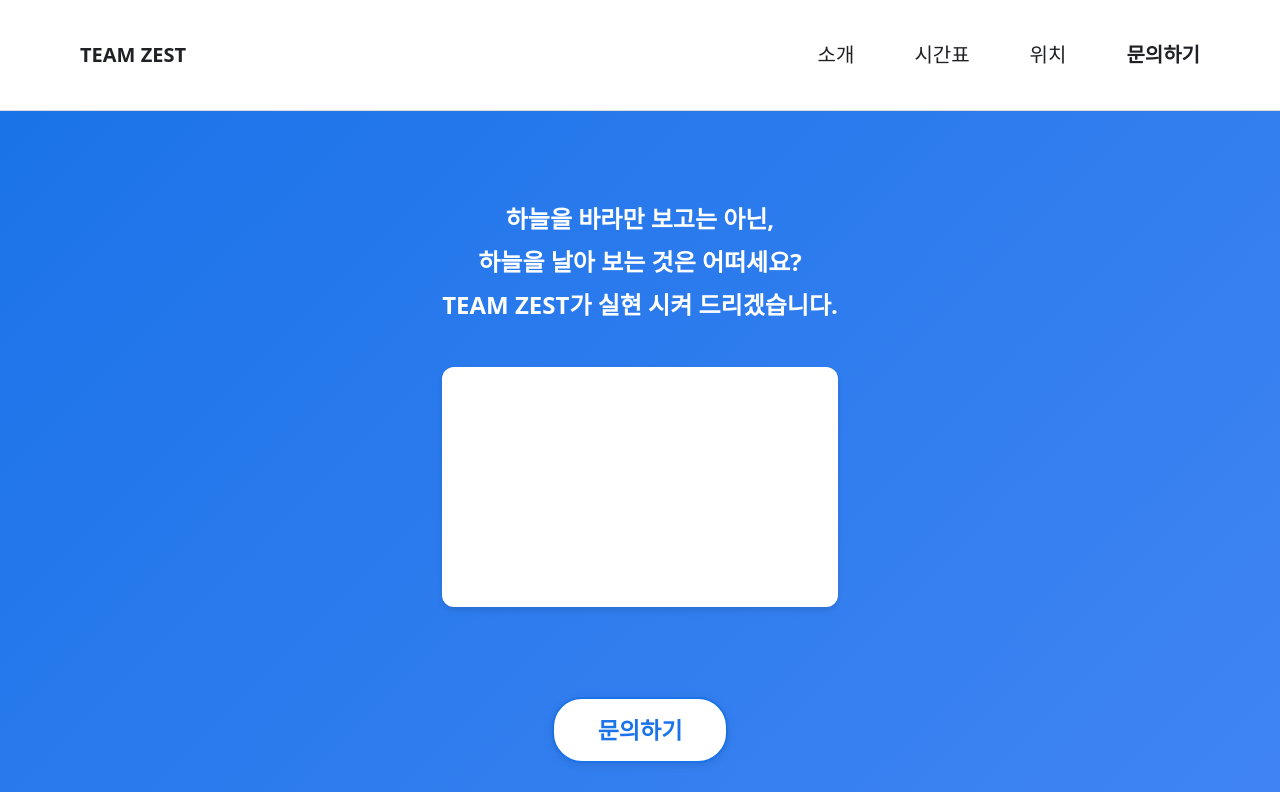
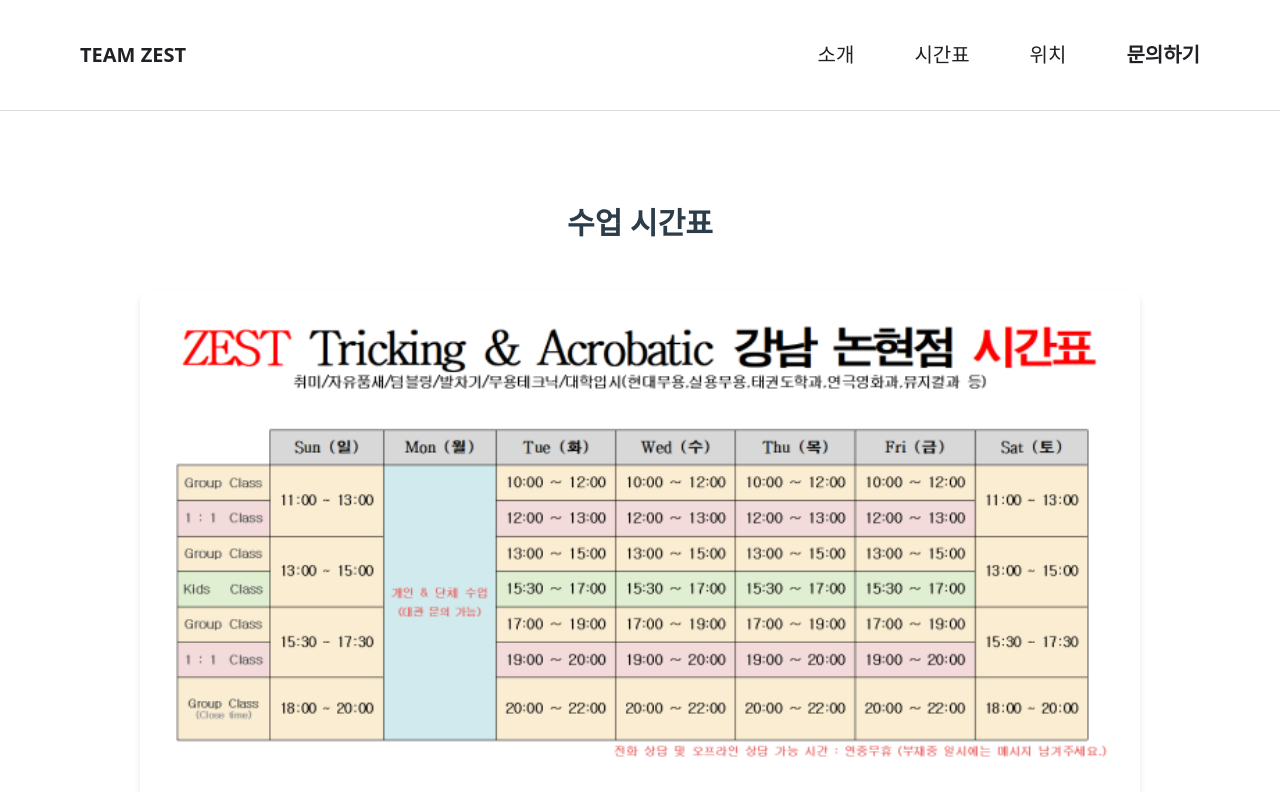
Before and after one commit to minseokzest/zest, a React (Vite) app: page / in a window 1280 px wide. Shown: the top 792 px of the page. Built offline with nearby package versions, Linux system fonts and the light colour scheme.

Commit message:
Remove hero content

```diff
--- a/src/App.css
+++ b/src/App.css
@@ -60,64 +60,6 @@
   margin-top: 4rem;
 }
 
-.hero-section {
-  min-height: 100vh;
-  display: flex;
-  align-items: center;
-  justify-content: center;
-  background: linear-gradient(135deg, var(--primary-color), var(--secondary-color));
-  color: white;
-  text-align: center;
-  padding: 2rem;
-}
-
-.hero-content {
-  max-width: 800px;
-  margin: 0 auto;
-}
-
-.hero-content h2 {
-  font-size: 3.5rem;
-  margin-bottom: 1.5rem;
-  font-weight: 700;
-}
-
-.hero-content p:first-of-type {
-  font-weight: 700;
-  color: #fff;
-}
-
-.hero-content p {
-  font-size: 1.2rem;
-  line-height: 1.8;
-  color: var(--text-color);
-  margin-bottom: 2rem;
-}
-
-.video-container {
-  margin: 2rem 0;
-  border-radius: 12px;
-  overflow: hidden;
-  box-shadow: 0 4px 6px rgba(0, 0, 0, 0.1);
-  background: white;
-  padding: 1rem;
-  width: 100%;
-  margin: 2rem auto;
-}
-
-.video-container iframe {
-  border: none;
-  width: 100%;
-  aspect-ratio: 16/9;
-  border-radius: 8px;
-}
-
-@media (max-width: 1600px) {
-  .video-container iframe {
-    height: 450px;
-  }
-}
-
 @media (max-width: 768px) {
   header nav {
     padding: 0 1rem;
@@ -125,10 +67,6 @@
 
   header nav ul {
     gap: 1rem;
-  }
-
-  .hero-content h2 {
-    font-size: 2.5rem;
   }
 
   .content-section {
@@ -141,13 +79,6 @@
 
   header nav ul:last-child {
     display: none;
-  }
-
-  .video-container iframe {
-    height: auto;
-    aspect-ratio: 16/9;
-    min-height: 180px;
-    max-height: 240px;
   }
 }
 
--- a/src/App.tsx
+++ b/src/App.tsx
@@ -1,7 +1,6 @@
 import './App.css'
 import { motion } from 'framer-motion'
 import timelineImage from './assets/timeline.png'
-import ReactPlayer from 'react-player'
 import primaryTeacher from './assets/primary_teacher.png'
 import academyPanorama1 from './assets/academy_panorama_1.png'
 import academyPanorama2 from './assets/academy_panorama_2.png'
@@ -48,42 +47,6 @@
       </motion.header>
 
       <main>
-        <motion.section
-          id="hero"
-          className="hero-section"
-          initial={{ opacity: 0 }}
-          animate={{ opacity: 1 }}
-          transition={{ duration: 0.8 }}
-        >
-          <div className="hero-content">
-            <motion.p
-              initial={{ opacity: 0 }}
-              animate={{ opacity: 1 }}
-              transition={{ duration: 0.5, delay: 1.2 }}
-            >
-              하늘을 바라만 보고는 아닌, <br />
-              하늘을 날아 보는 것은 어떠세요?<br />
-              TEAM ZEST가 실현 시켜 드리겠습니다.
-            </motion.p>
-            <motion.div
-              initial={{ opacity: 0, scale: 0.8 }}
-              animate={{ opacity: 1, scale: 1 }}
-              transition={{ duration: 0.5, delay: 1 }}
-              className="video-container"
-            >
-              <ReactPlayer
-                url="https://www.youtube.com/watch?v=unOutwB_puc"
-                width="100%"
-                height="100%"
-                style={{ aspectRatio: '16/9' }}
-                controls
-                playing
-              />
-            </motion.div>
-            <a href="#contact" className="hero-contact-btn">문의하기</a>
-          </div>
-        </motion.section>
-
         <motion.section
           id="timeline"
           className="timeline-section"
```
